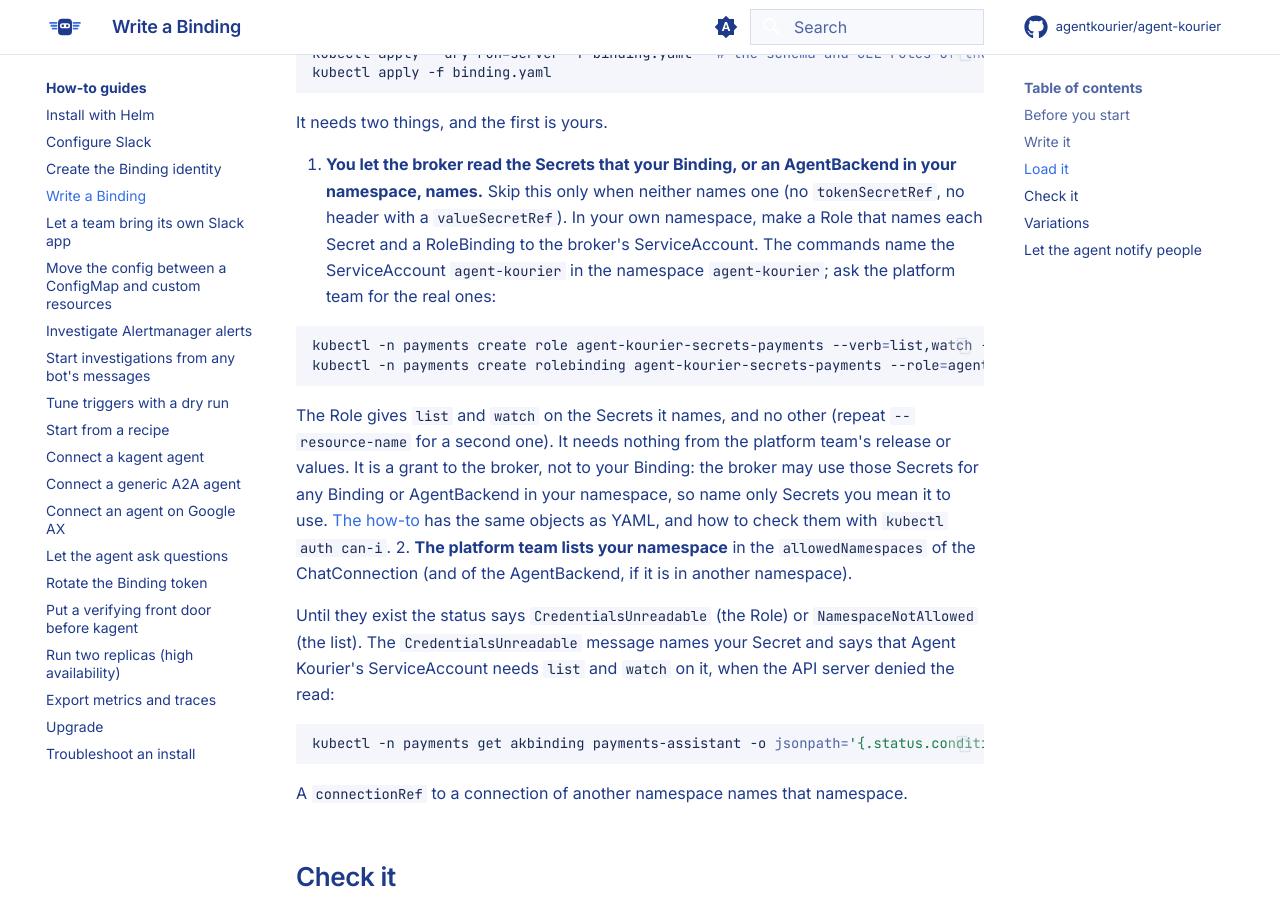
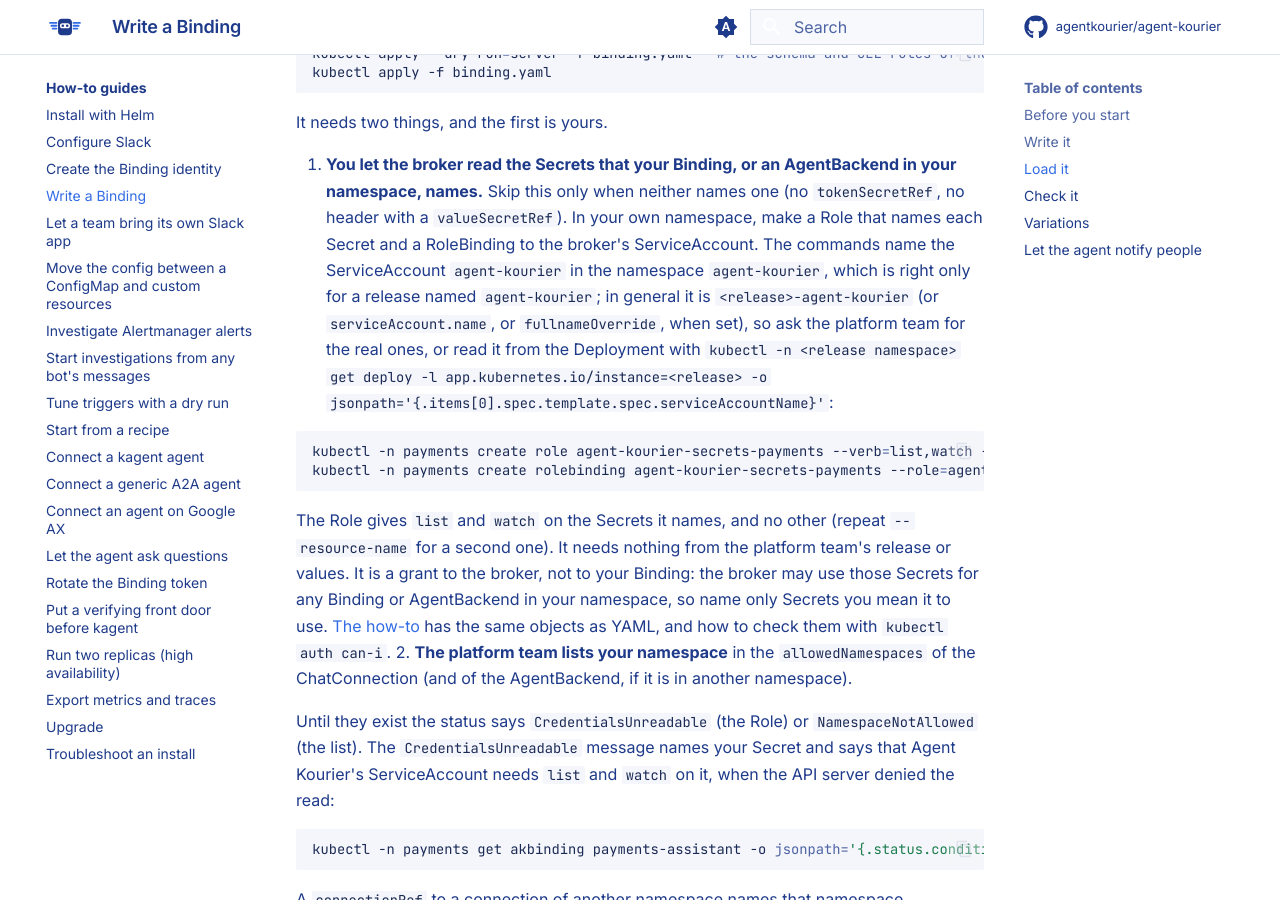
Before and after one commit to agentkourier/agent-kourier, an MkDocs documentation site: the page built from docs/how-to/write-a-binding.md, in a window 1280 px wide and 900 px high, scrolled down 1886 px. Built offline with MkDocs 1.6.1 and Material for MkDocs 9.7.7, drawn with Linux system fonts in a browser that asks for light colours; comment, search, counter and statistics services are not loaded.

Commit message:
docs(how-to): qualify the own-connection statements, and name the ServiceAccount in general
The move from a ConfigMap gives the broker an own connection, and the hold and the
start failure belong to it alone. The ServiceAccount in the team grants was
agent-kourier only for a release of that name; in general it is serviceAccount.name,
or the chart's full name (fullnameOverride, the release name when it contains
agent-kourier, or <release>-agent-kourier), and the Deployment says which.
The jsonpath that reads it was not run against a cluster.

````diff
--- a/docs/how-to/write-a-binding.md
+++ b/docs/how-to/write-a-binding.md
@@ -85,7 +85,7 @@
 It needs two things, and the first is yours.
 
 1. **You let the broker read the Secrets that your Binding, or an AgentBackend in your namespace, names.** Skip this only when neither names one (no `tokenSecretRef`, no header with a `valueSecretRef`). In your own namespace, make a Role that names each Secret and a
-   RoleBinding to the broker's ServiceAccount. The commands name the ServiceAccount `agent-kourier` in the namespace `agent-kourier`; ask the platform team for the real ones:
+   RoleBinding to the broker's ServiceAccount. The commands name the ServiceAccount `agent-kourier` in the namespace `agent-kourier`, which is right only for a release named `agent-kourier`; in general it is `<release>-agent-kourier` (or `serviceAccount.name`, or `fullnameOverride`, when set), so ask the platform team for the real ones, or read it from the Deployment with `kubectl -n <release namespace> get deploy -l app.kubernetes.io/instance=<release> -o jsonpath='{.items[0].spec.template.spec.serviceAccountName}'`:
 
    ```sh
    kubectl -n payments create role agent-kourier-secrets-payments --verb=list,watch --resource=secrets --resource-name=payments-agent-token
````
Also changed, not shown: docs/how-to/migrate-config-source.md (+6 -6 lines), docs/how-to/troubleshoot.md (+1 -1 lines).
